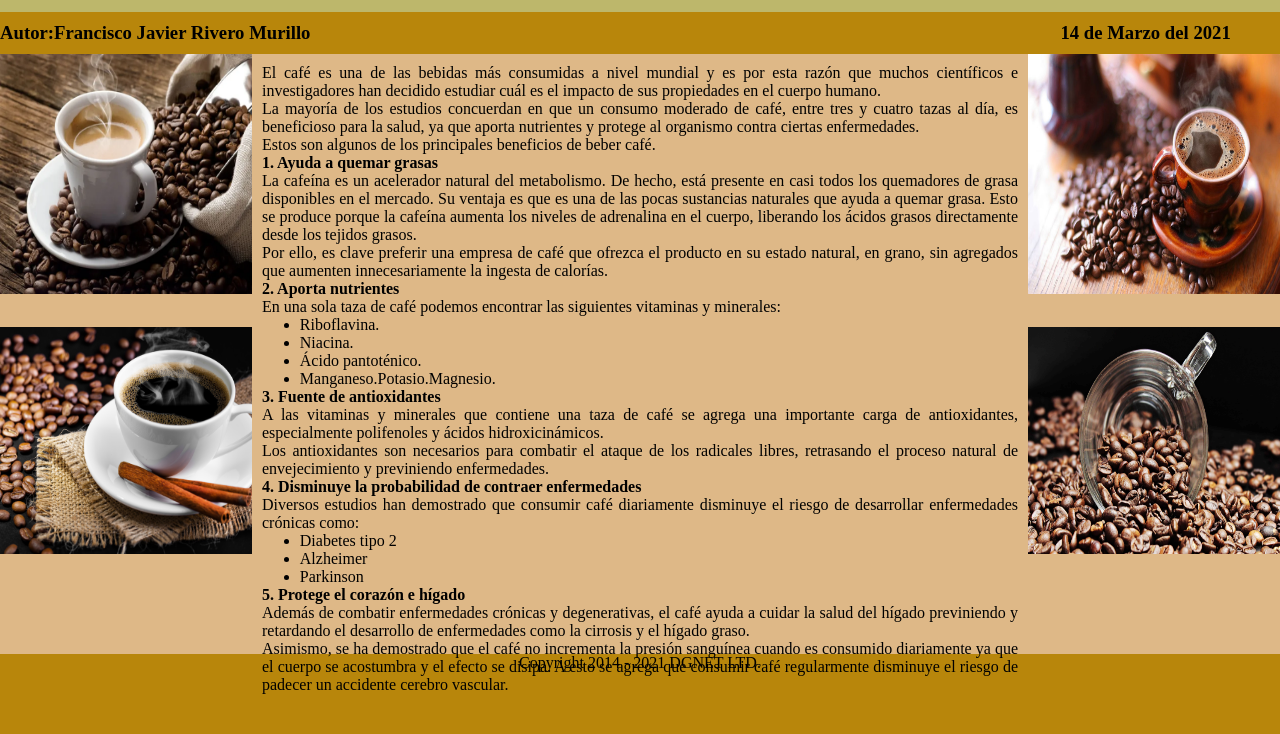
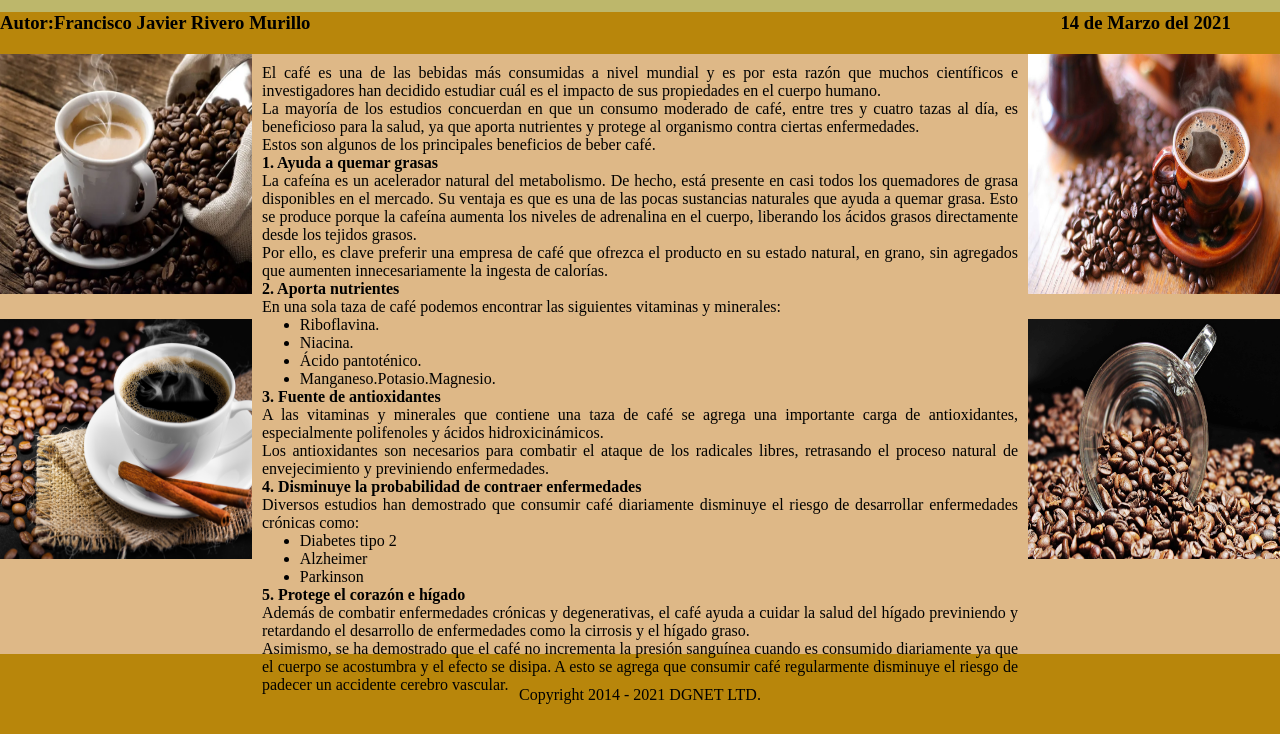
Before and after one commit to ing-jrivero/PW_Plantillas_con_Flexbox_5, a plain HTML site: page index.html in a window 1280 px wide. Shown: the part 66-800 px from the top of the page. Drawn offline with Linux system fonts and the light colour scheme.

```diff
--- a/styles.css
+++ b/styles.css
@@ -28,7 +28,7 @@
     width: 100%;
     height: 35%;
     display: flex;
-    align-items: center;
+
 
 }
 #autor{
@@ -43,7 +43,7 @@
 }
 
 #fecha{
-    text-align: right;
+  /*  text-align: right;*/
     padding-left: 750px;
 
   /*  margin-right: 5%;*/
@@ -99,8 +99,8 @@
 
     width: 100%;
     height: 40%;
-    margin-top: 8%;
-    padding-top: 5%;
+    margin-top: 10%;
+
 }
 
 
@@ -109,5 +109,6 @@
 
     width: 100vw;
     height: 10vh;
+    padding-top: 2.5%;
     text-align: center;
 }
```
